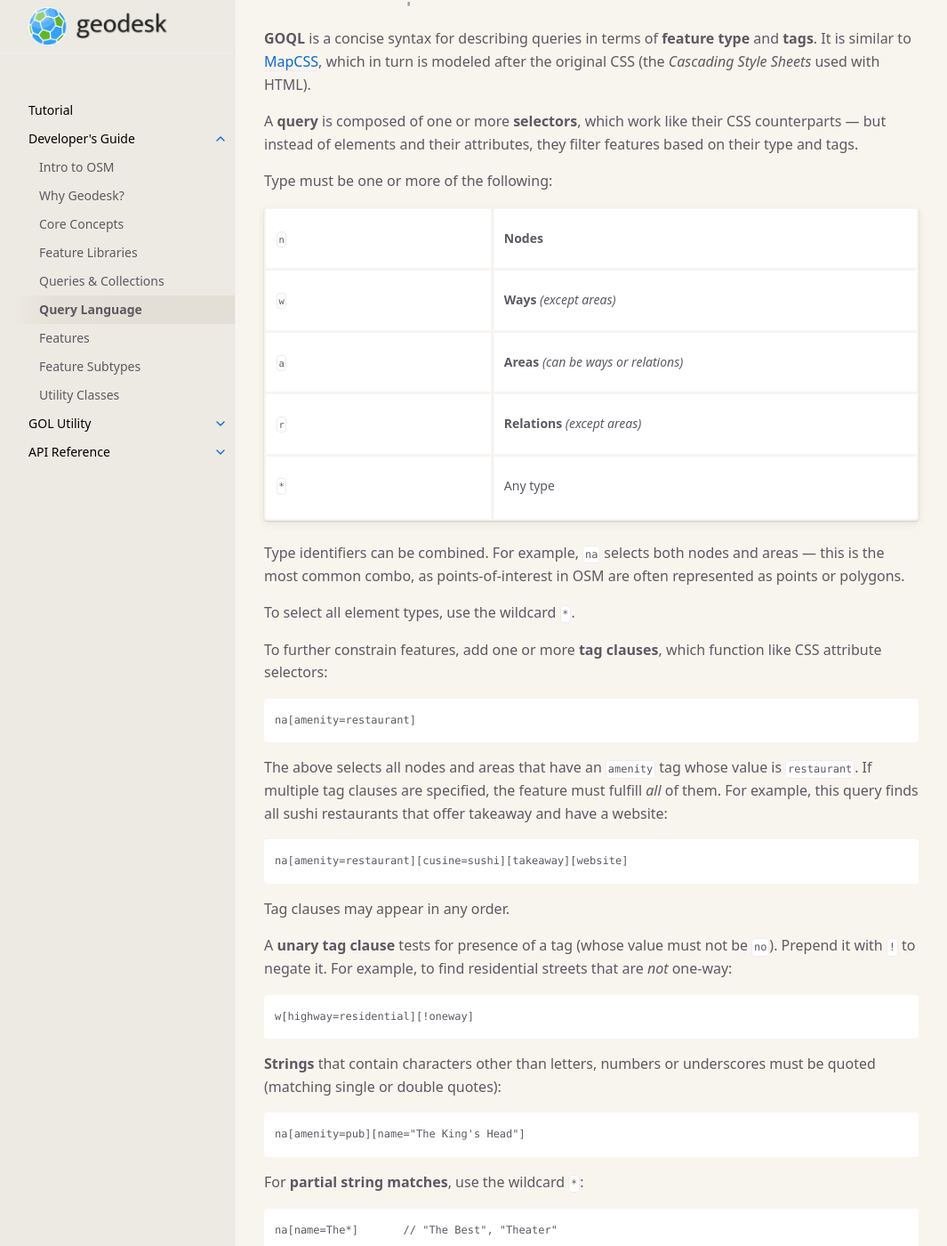
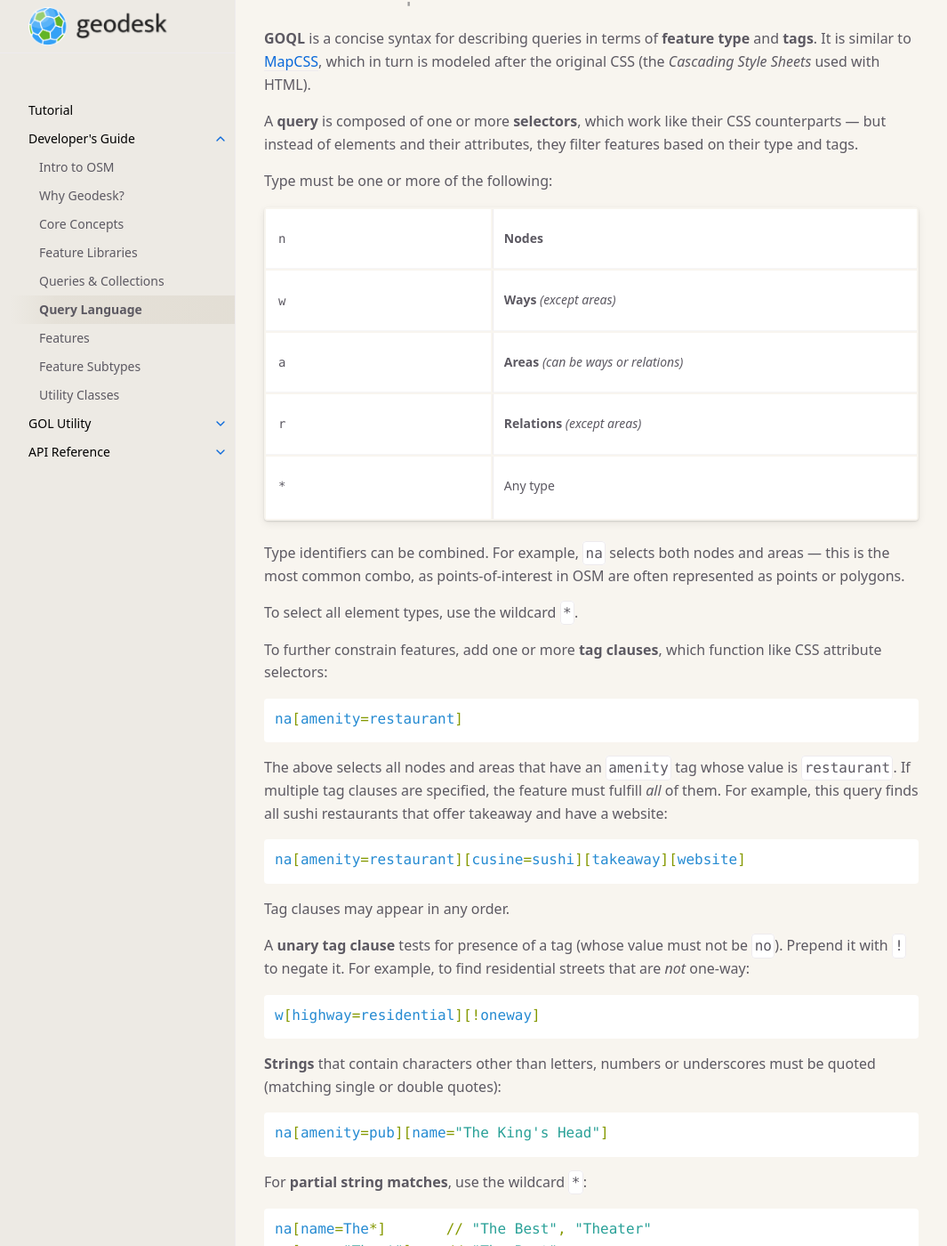
Before and after one commit to clarisma/geodesk-docs, a Jekyll site: the page built from goql.md, in a window 1280 px wide and 1400 px high, scrolled down 407 px. Shown: the whole window at 89% size, without its empty margins (107-1172 px from the left). Built offline with Jekyll 4.4.1, drawn with Linux system fonts in a browser that asks for light colours; some of the changed text lies outside the part shown.

Commit message:
formatting

````diff
--- a/_sass/custom/custom.scss
+++ b/_sass/custom/custom.scss
@@ -12,6 +12,8 @@ div.class
     color: black;
     border-bottom-left-radius: 6px;
     // border-top-right-radius: 6px;
+    -webkit-box-shadow: 3px 3px 12px 4px #c6c6c6;
+    box-shadow: 3px 3px 12px 4px #c6c6c6;
 }
 
 div.class.root
@@ -29,3 +31,30 @@ div.class.leaf
     font-size: 12px;
     color: #333333;
 }
+
+@media print
+{
+    body, .side-bar
+    {
+        background-color: #ffffff;
+    }
+}
+
+
+code
+{
+    font-size: 1em;
+    // background-color: rgba(0,0,0,.05);
+}
+
+h1 code, h2 code, h3 code
+{
+    background-color: inherit;
+    border: none;
+}
+
+table code, pre code
+{
+    background-color: inherit;
+    border: none;
+}
--- a/goql.md
+++ b/goql.md
@@ -83,14 +83,14 @@ To select all element types, use the wildcard `*`.
 
 To further constrain features, add one or more **tag clauses**, which function like CSS attribute selectors:
 
-```
+```css
 na[amenity=restaurant]
 ```
 
 The above selects all nodes and areas that have an `amenity` tag whose value is `restaurant`. If multiple tag clauses are specified, the feature must fulfill *all* of
 them. For example, this query finds all sushi restaurants that offer takeaway and have a website:
 
-```
+```css
 na[amenity=restaurant][cusine=sushi][takeaway][website]
 ```
 
@@ -98,19 +98,19 @@ Tag clauses may appear in any order.
 
 A **unary tag clause** tests for presence of a tag (whose value must not be `no`). Prepend it with `!` to negate it. For example, to find residential streets that are *not* one-way:
 
-```
+```css
 w[highway=residential][!oneway]
 ```
 
 **Strings** that contain characters other than letters, numbers or underscores must be quoted (matching single or double quotes):
 
-```
+```css
 na[amenity=pub][name="The King's Head"]
 ```
 
 For **partial string matches**, use the wildcard `*`:
 
-```
+```css
 na[name=The*]       // "The Best", "Theater"
 na[name="The *"]    // "The Best"
 na[name=*land]      // "bland", "New Zealand"
@@ -121,7 +121,7 @@ String matching is always **case-sensitive**.
 
 For more sophisticated string matching, use **regular expressions** (using the operator `~` or `!~`):
 
-```
+```css
 na[name~".[Ee]at."]
 ```
 
@@ -130,13 +130,13 @@ TODO: more RegEx examples
 
 A query can contain **multiple selectors**, separated by commas:
 
-```
+```css
 na[amenity=restaurant], na[amenity=pub], na[amenity=cafe]
 ```
 
 The above can be simplified by specifying **multiple values** in a single tag clause:
 
-```
+```css
 na[amenity=restaurant,pub,cafe]
 ```
 
@@ -144,13 +144,13 @@ na[amenity=restaurant,pub,cafe]
 
 Queries that select all types and contain a single tag clause can be written in **simplified form**, omitting the type identifiers and the square brackets:
 
-```
+```css
 highway=primary
 ```
 
 is equivalent to
 
-```
+```css
 *[highway=primary]
 ```
 
````
Also changed, not shown: index.md (added, +15 -0 lines), README.md, _sass/color_schemes/light.scss (line endings or trailing spaces), assets/images/just-the-docs.png (deleted), assets/images/large-image.jpg (deleted), assets/images/small-image.jpg (deleted).
